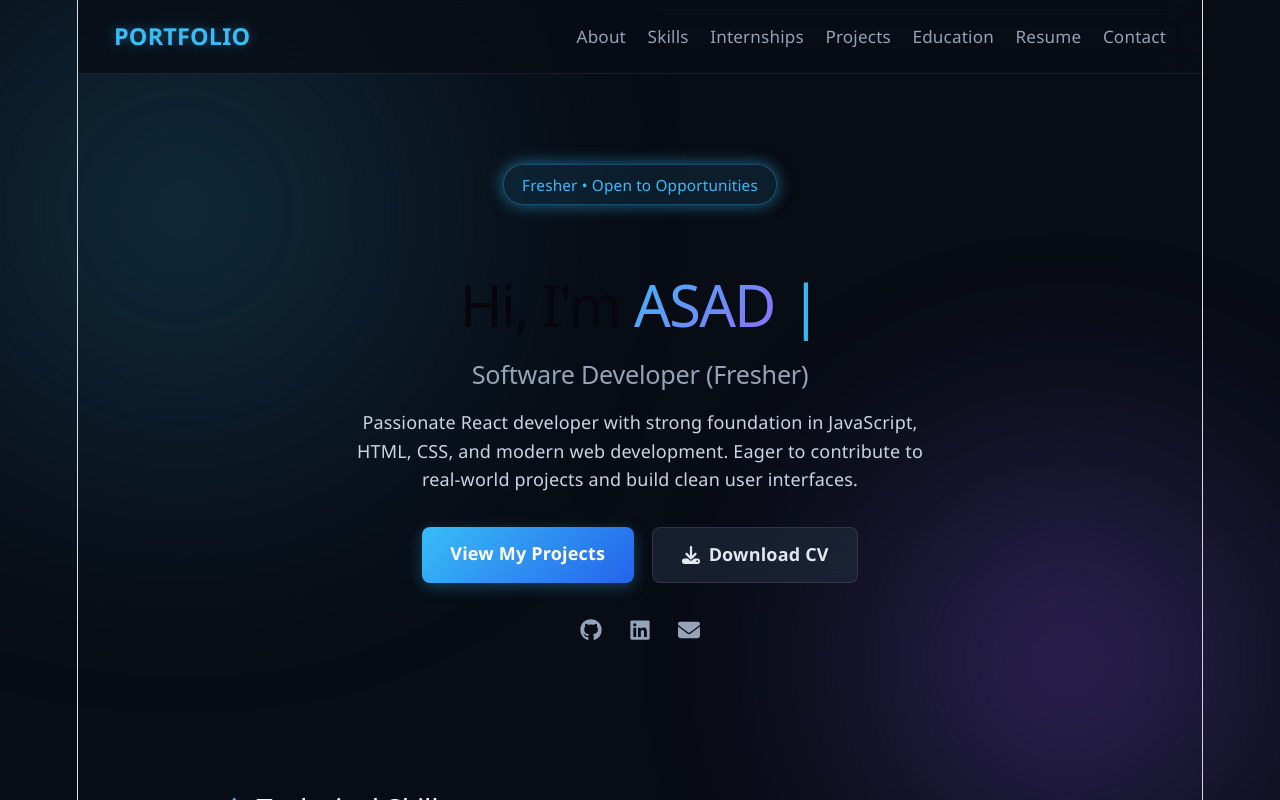
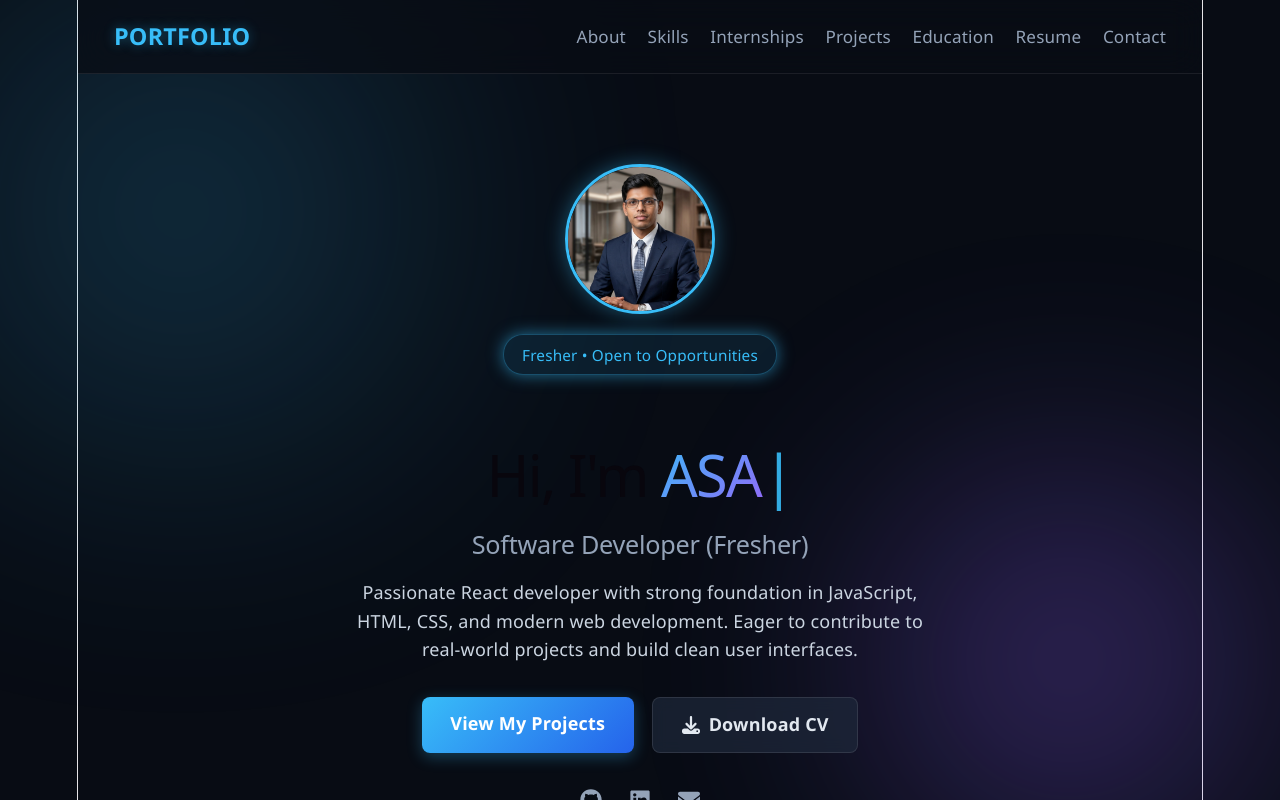
Before and after one commit to jamalasad-ASAD/Portfolio-Asad, a React (Vite) app: page / in a window 1280 px wide. Shown: the top 800 px of the page. Built offline with nearby package versions, Linux system fonts and the light colour scheme.

Commit message:
Updated App.jsx with profile picture

```diff
--- a/src/App.css
+++ b/src/App.css
@@ -512,3 +512,27 @@ footer {
   0%, 100% { opacity: 1; }
   50% { opacity: 0; }
 }
+
+
+/* Profile Image Container Styling */
+.profile-img-container {
+  display: flex;
+  justify-content: center;
+  align-items: center;
+  margin-bottom: 20px;
+}
+
+.profile-img {
+  width: 150px;
+  height: 150px;
+  object-fit: cover;
+  border-radius: 50%;
+  border: 3px solid #38bdf8;
+  box-shadow: 0 0 20px rgba(56, 189, 248, 0.4);
+  transition: transform 0.3s ease, box-shadow 0.3s ease;
+}
+
+.profile-img:hover {
+  transform: scale(1.05);
+  box-shadow: 0 0 30px rgba(168, 85, 247, 0.6);
+}
--- a/src/App.jsx
+++ b/src/App.jsx
@@ -1,4 +1,5 @@
 import { useState, useEffect } from 'react';
+import profilePic from './profile.jpg'; // 👈 src folder se direct image import
 import { portfolioData } from './Components/portfolioData';
 import {
   FaGithub,
@@ -16,39 +17,32 @@ import {
 } from 'react-icons/fa6';
 import './App.css';
 
-// 🔄 Continuous Looping Typewriter Effect Component
+// 🔄 Clean & Error-Free Looping Typewriter Effect Component
 function Typewriter({ text, speed = 120, pause = 1500 }) {
   const [displayedText, setDisplayedText] = useState('');
   const [isDeleting, setIsDeleting] = useState(false);
-  const [currentIndex, setCurrentIndex] = useState(0);
 
   useEffect(() => {
     let timeout;
 
-    if (!isDeleting && currentIndex < text.length) {
-      // Type forward
+    if (!isDeleting && displayedText.length < text.length) {
       timeout = setTimeout(() => {
-        setDisplayedText((prev) => prev + text[currentIndex]);
-        setCurrentIndex((prev) => prev + 1);
+        setDisplayedText(text.slice(0, displayedText.length + 1));
       }, speed);
-    } else if (!isDeleting && currentIndex === text.length) {
-      // Wait at the end before deleting
+    } else if (!isDeleting && displayedText.length === text.length) {
       timeout = setTimeout(() => {
         setIsDeleting(true);
       }, pause);
-    } else if (isDeleting && currentIndex > 0) {
-      // Delete backward
+    } else if (isDeleting && displayedText.length > 0) {
       timeout = setTimeout(() => {
-        setDisplayedText((prev) => prev.slice(0, -1));
-        setCurrentIndex((prev) => prev - 1);
+        setDisplayedText(text.slice(0, displayedText.length - 1));
       }, speed / 2);
-    } else if (isDeleting && currentIndex === 0) {
-      // Restart typing loop
+    } else if (isDeleting && displayedText.length === 0) {
       setIsDeleting(false);
     }
 
     return () => clearTimeout(timeout);
-  }, [currentIndex, isDeleting, text, speed, pause]);
+  }, [displayedText, isDeleting, text, speed, pause]);
 
   return (
     <span className="typewriter-text">
@@ -76,9 +70,7 @@ function App() {
   return (
     <div className="portfolio-app">
       {/* Top Navbar */}
-     {/* Top Navbar */}
       <nav className="navbar">
-  {/* Plain text logo */}
         <div className="logo">PORTFOLIO</div>
 
         <div className="nav-links">
@@ -93,11 +85,18 @@ function App() {
       </nav>
 
       <main className="container">
-        {/* Hero / About Section */}
+        {/* Hero / About Section with Profile Picture */}
         <section id="about" className="hero-section">
+          <div className="profile-img-container">
+            <img
+              src={profilePic}
+              alt={portfolioData.name}
+              className="profile-img"
+            />
+          </div>
+
           <div className="fresher-badge">Fresher • Open to Opportunities</div>
 
-          {/* ♾️ Continuous Looping Animation */}
           <h1>
             Hi, I'm <Typewriter text={portfolioData.name} speed={120} pause={1500} />
           </h1>
```
Also changed, not shown: src/profile.jpg (added). Lines whose indentation alone changed are shown as unchanged.
